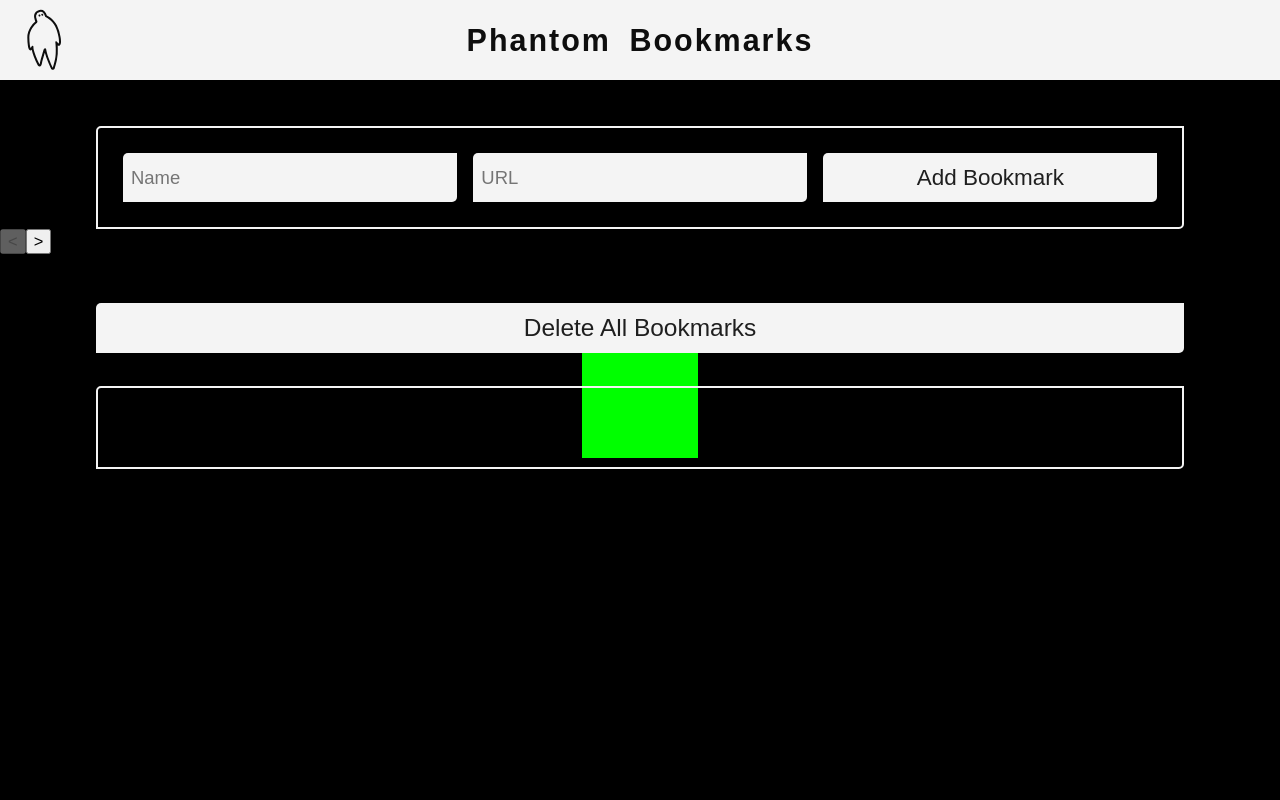
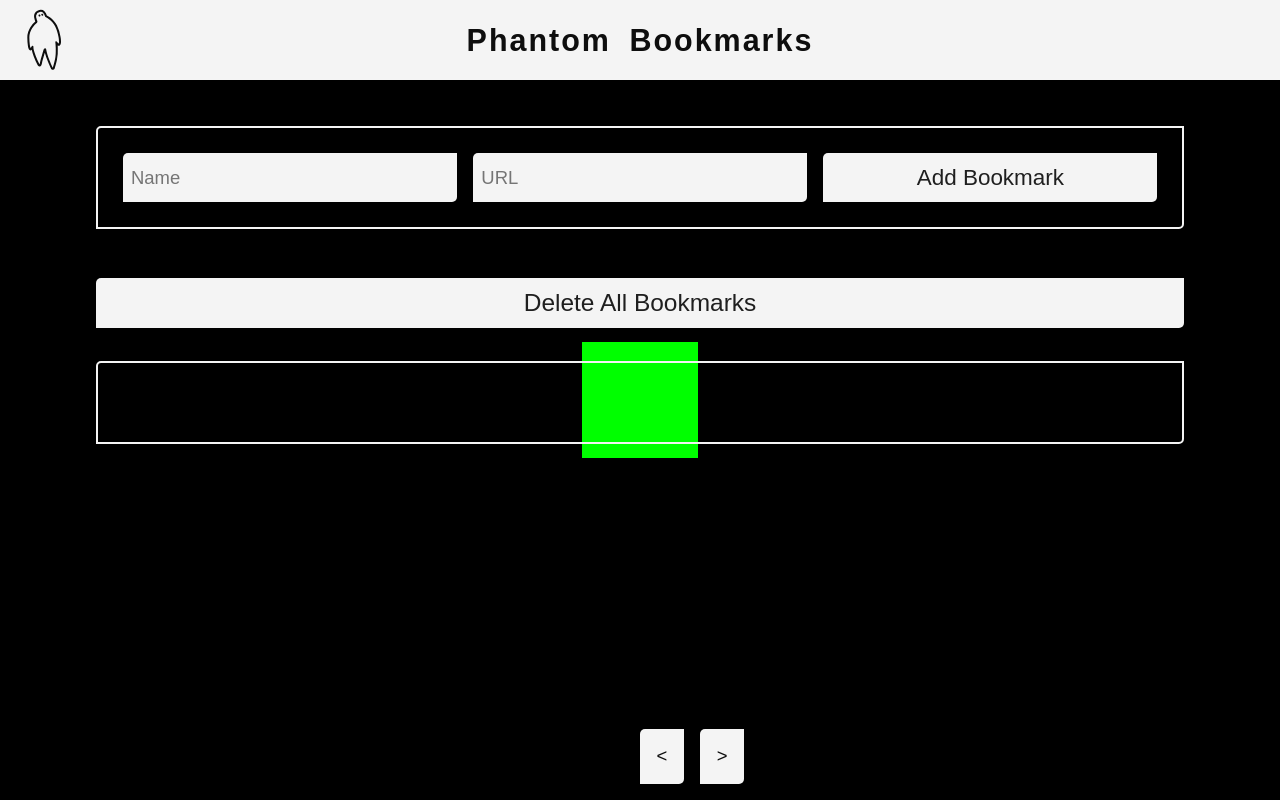
Before and after one commit to AJCJ1/phantomsbookmarkproject, a React (Vite) app: page / in a window 1280 px wide. Built offline with nearby package versions, Linux system fonts and the light colour scheme.

Commit message:
Adds styling for pagination

```diff
--- a/src/styles/Pagination.css
+++ b/src/styles/Pagination.css
@@ -0,0 +1,78 @@
+/* styles pagination buttons */
+.pagination-main {
+  width: 0rem;
+  position: fixed;
+  left: 50%;
+  bottom: 1rem;
+  z-index: 1;
+  display: flex;
+  justify-content: space-evenly;
+  gap: 1rem;
+}
+
+.page-number {
+  font-size: calc(16px + 6 * ((100vw - 320px) / 680));
+  background-color: #F4F4F4;
+  border-top-left-radius: 5px;
+  border-bottom-right-radius: 5px;
+  border: none;
+  padding: 2rem;
+  transition: 0.2s ease;
+}
+.page-number:hover {
+  background-color: #00fdc7;
+  transition: 0.2s ease;
+}
+.page-active {
+  background-color: #00fdc7;
+}
+.pagination-btn {
+  font-size: calc(16px + 6 * ((100vw - 320px) / 680));
+  color: #0e0e0e;
+  background-color: #F4F4F4;
+  border: none;
+  padding: 2rem;
+  border-top-left-radius: 5px;
+  border-bottom-right-radius: 5px;
+  transition: 0.2s ease;
+}
+.pagination-btn:hover {
+  color: #0e0e0e;
+  background-color: #00fdc7;
+  transition: 0.2s ease;
+}
+
+/* tablets and above */
+@media screen and (min-width: 500px) {
+  .page-number {
+    padding: 1rem;
+    font-size: calc(16px + 6 * ((100vw - 320px) / 680));
+  }
+  .pagination-btn {
+    padding:1rem;
+    font-size: calc(16px + 6 * ((100vw - 320px) / 680));
+  }
+
+}
+/* Macbook air and above */
+@media screen and (min-width: 1200px) {
+  .page-number {
+    width:2.8rem;
+    font-size: calc(10px + 6 * ((100vw - 320px) / 680));
+  }
+  .pagination-btn {
+    width:2.8rem;
+    font-size: calc(10px + 6 * ((100vw - 320px) / 680));
+  }
+}
+/* bigger monitors */
+@media screen and (min-width: 1600px) {
+  .page-number {
+    width:2.8rem;
+    font-size: calc(10px + 6 * ((100vw - 320px) / 680));
+  }
+  .pagination-btn {
+    width:2.8rem;
+    font-size: calc(10px + 6 * ((100vw - 320px) / 680));
+  }
+}
```
